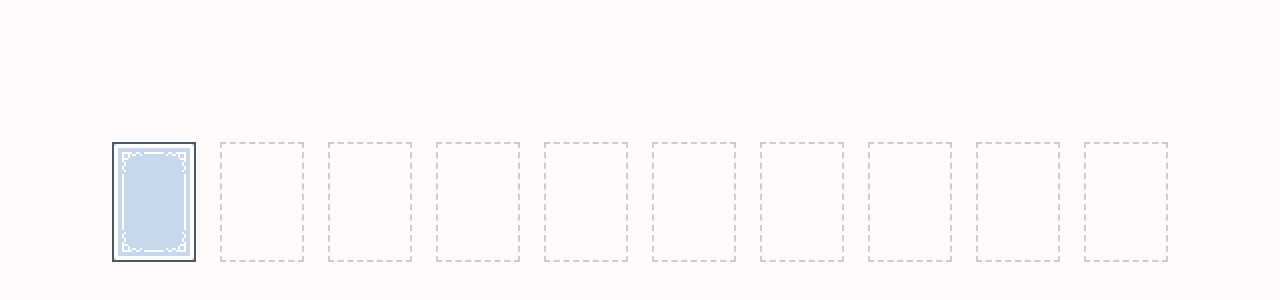
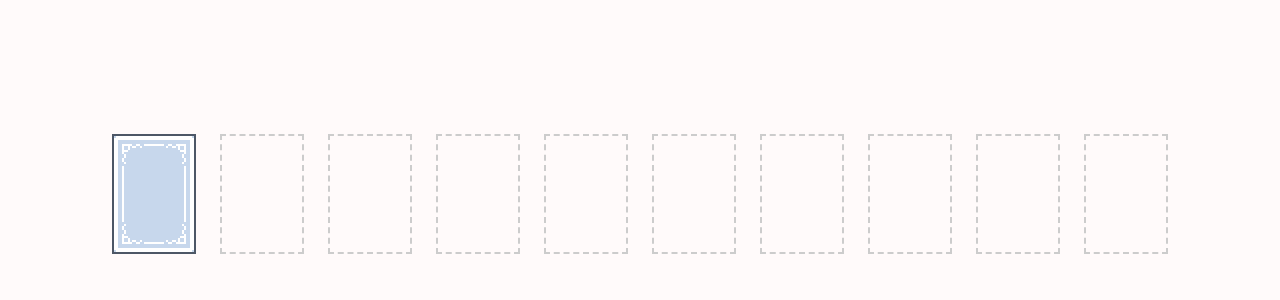
Before and after one commit to Quaha/IT, a plain HTML site: page lab1/index.html in a window 1280 px wide. Shown: the part 206-506 px from the top of the page. Drawn offline with Linux system fonts and the light colour scheme.

Commit message:
new lab2 task

```diff
--- a/lab1/style.css
+++ b/lab1/style.css
@@ -24,6 +24,15 @@
 
     --animation_speed: 0.25s;
     --animation_shift: -5vh;
+}
+
+html, body {
+    margin: 0;
+    padding: 0;
+    width: 100%;
+    height: 100%;
+    overflow: hidden;
+    box-sizing: border-box;
 }
 
 body {
```
Also changed, not shown: README.md, 1 other file.
